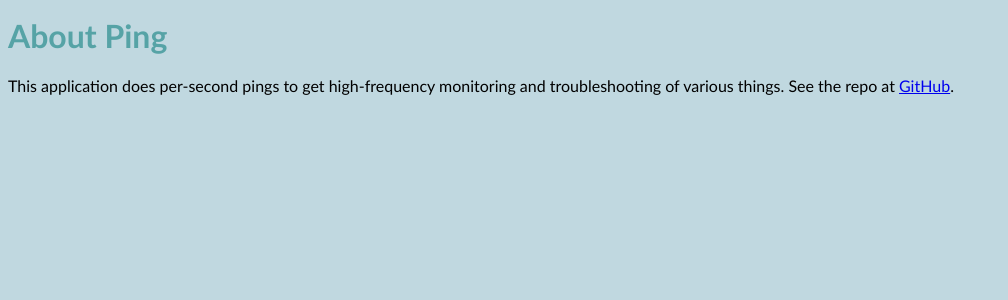
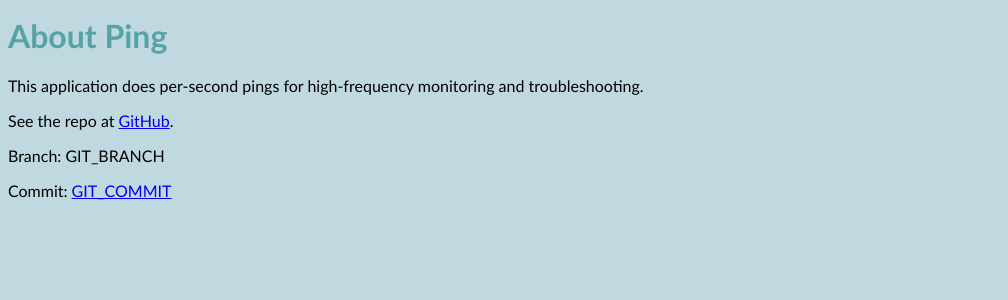
Before and after one commit to jamesbtate/ping-server, a Django app: page /about in a window 1280 px wide. Shown: the part 47-347 px from the top of the page, without its empty margins (0-1008 px from the left). Run offline with Django 3.2, Linux system fonts and the light colour scheme; some libraries are stand-ins or nearby versions.

Commit message:
Add git branch and commit info to about page.
Implemented by copying a couple tiny files from .git/ into the
builder container.

```diff
--- a/templates/about.html
+++ b/templates/about.html
@@ -1,7 +1,9 @@
 {% extends "base.html" %}
 {% block title %}About Ping{% endblock %}
 {% block body %}
-<h1 class="title">About Ping</h1>
-This application does per-second pings to get high-frequency monitoring and troubleshooting of various things.
-See the repo at <a href="https://github.com/jamesbtate/ping-server/">GitHub</a>.
+    <h1 class="title">About Ping</h1>
+    <p>This application does per-second pings for high-frequency monitoring and troubleshooting.</p>
+    <p>See the repo at <a href="https://github.com/jamesbtate/ping-server/">GitHub</a>.</p>
+    <p>Branch: GIT_BRANCH</p>
+    <p>Commit: <a href="https://github.com/jamesbtate/ping-server/commit/GIT_COMMIT">GIT_COMMIT</a></p>
 {% endblock %}
```
Also changed, not shown: 3 other files.
